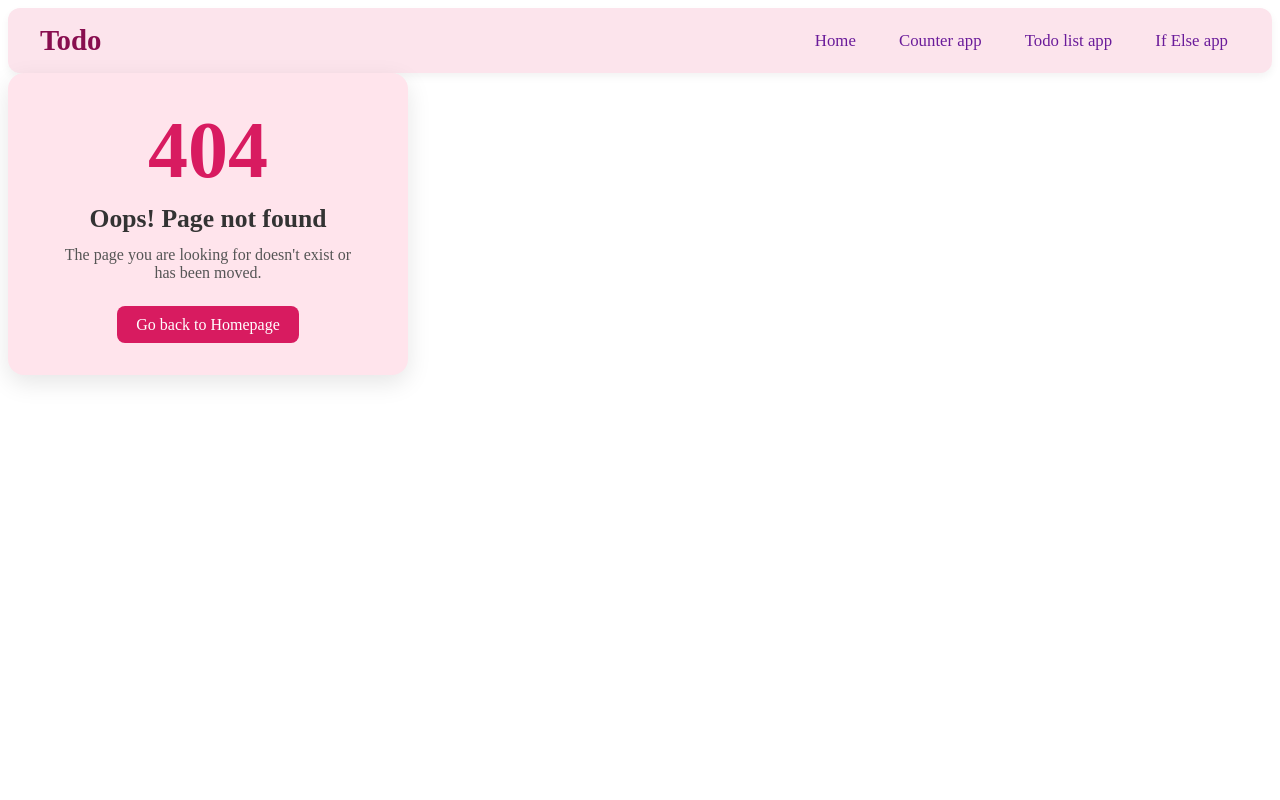
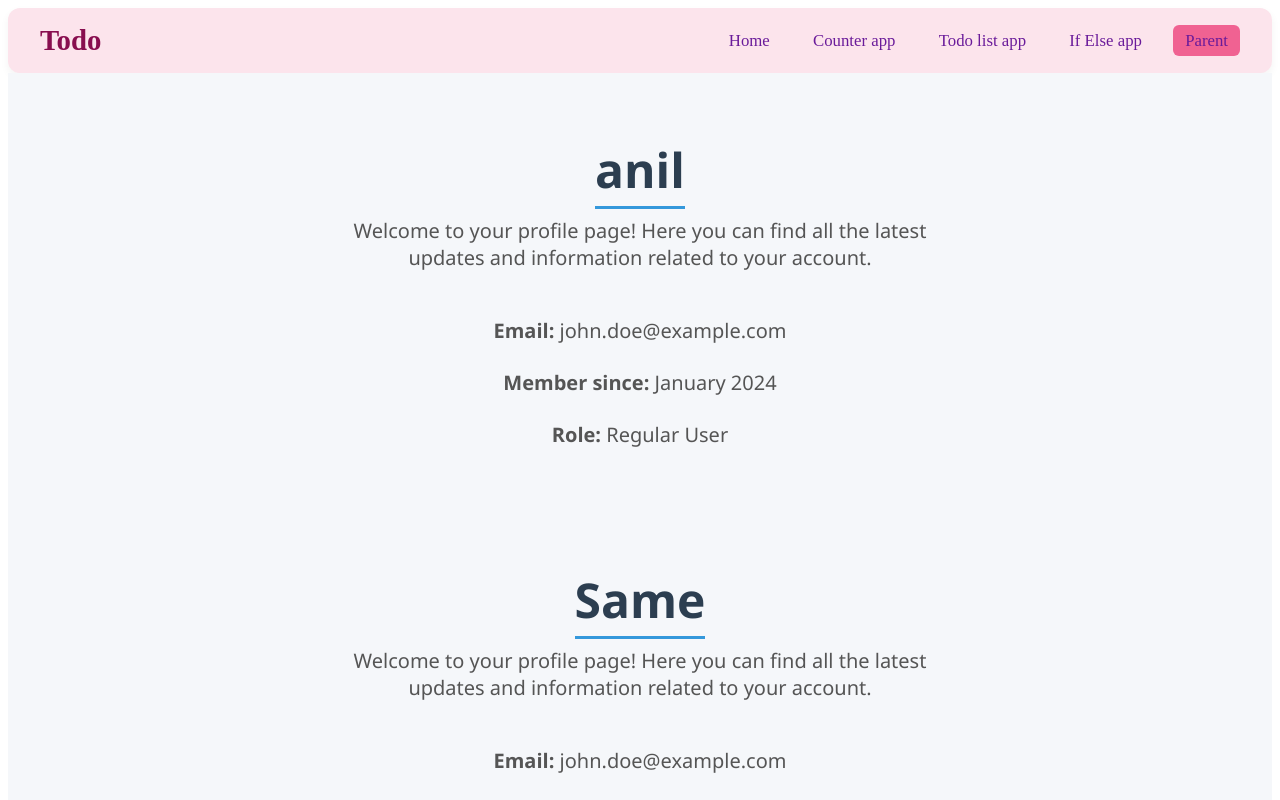
Before and after one commit to anjali101-stack/angular, an Angular app: page /parent in a window 1280 px wide. Before the commit this address had no page. Shown: the top 800 px of the page. Built offline with nearby package versions, Linux system fonts and the light colour scheme.

Commit message:
passing data from parent to child

```diff
--- a/angular.json
+++ b/angular.json
@@ -88,5 +88,8 @@
         }
       }
     }
+  },
+  "cli": {
+    "analytics": "6a3660f2-1b29-41ba-9922-6105d0cc6492"
   }
 }
--- a/src/app/app.routes.ts
+++ b/src/app/app.routes.ts
@@ -8,6 +8,7 @@ import { Pagenotfound } from './pagenotfound/pagenotfound'
 import { Home } from './home/home'
 import { Twowaydatabinding } from './twowaydatabinding/twowaydatabinding'
 import { Props } from './props/props'
+import { Parent } from './parent/parent'
 
 export const routes: Routes = [
 
@@ -35,6 +36,10 @@ export const routes: Routes = [
     path: 'twb',
     component: Twowaydatabinding
   },
+   {
+    path: 'parent',
+    component: Parent
+  },
   {
     path : "props",
     component: Props
--- /dev/null
+++ b/src/app/child/child.css
@@ -0,0 +1,33 @@
+:host {
+  display: flex;
+  flex-direction: column;
+  align-items: center;
+  padding: 2rem;
+  font-family: 'Segoe UI', Tahoma, Geneva, Verdana, sans-serif;
+  background: #f5f7fa;
+  color: #333;
+}
+
+h1 {
+  font-size: 3rem;
+  color: #2c3e50;
+  margin-bottom: 0.5rem;
+  border-bottom: 3px solid #3498db;
+  padding-bottom: 0.25rem;
+}
+
+p {
+  font-size: 1.25rem;
+  max-width: 600px;
+  text-align: center;
+  color: #555;
+  margin-top: 0;
+}
+
+.details {
+  margin-top: 1.5rem;
+  font-size: 1rem;
+  color: #777;
+  max-width: 600px;
+  line-height: 1.6;
+}
--- /dev/null
+++ b/src/app/child/child.html
@@ -0,0 +1,9 @@
+<h1>{{ user }}</h1>
+
+<p>Welcome to your profile page! Here you can find all the latest updates and information related to your account.</p>
+
+<div class="details">
+  <p><strong>Email:</strong> {{ email }}</p>
+  <p><strong>Member since:</strong> {{ memberSince }}</p>
+  <p><strong>Role:</strong> {{ role }}</p>
+</div>
--- /dev/null
+++ b/src/app/child/child.ts
@@ -0,0 +1,14 @@
+import { Component, Input } from '@angular/core';
+
+@Component({
+  selector: 'app-child',
+  imports: [],
+  templateUrl: './child.html',
+  styleUrl: './child.css'
+})
+export class Child {
+@Input() user:string = ""
+ email = 'john.doe@example.com';
+  memberSince = 'January 2024';
+  role = 'Regular User';
+}
--- a/src/app/header/header.html
+++ b/src/app/header/header.html
@@ -16,5 +16,8 @@
         <li>
             <a routerLink='/ifelse' routerLinkActive="active"> If Else app</a>
         </li>
+          <li>
+            <a routerLink='/parent' routerLinkActive="active"> Parent</a>
+        </li>
     </ul>
 </nav>
--- /dev/null
+++ b/src/app/parent/parent.html
@@ -0,0 +1,6 @@
+
+@for(user of users; track user){
+    <div>
+        <app-child [user] = "user"></app-child>
+    </div>
+}
--- /dev/null
+++ b/src/app/parent/parent.ts
@@ -0,0 +1,13 @@
+import { Component } from '@angular/core';
+import { Child } from '../child/child';
+
+@Component({
+  selector: 'app-parent',
+  imports: [Child],
+  templateUrl: './parent.html',
+  styleUrl: './parent.css'
+})
+export class Parent {
+  users = ["anil" , "Same", "peter","raja", "bipin" ,"kadam"]
+
+}
```
Also changed, not shown: src/app/parent/parent.css (added), 2 other files (tests, documents, lock files or other folders).
